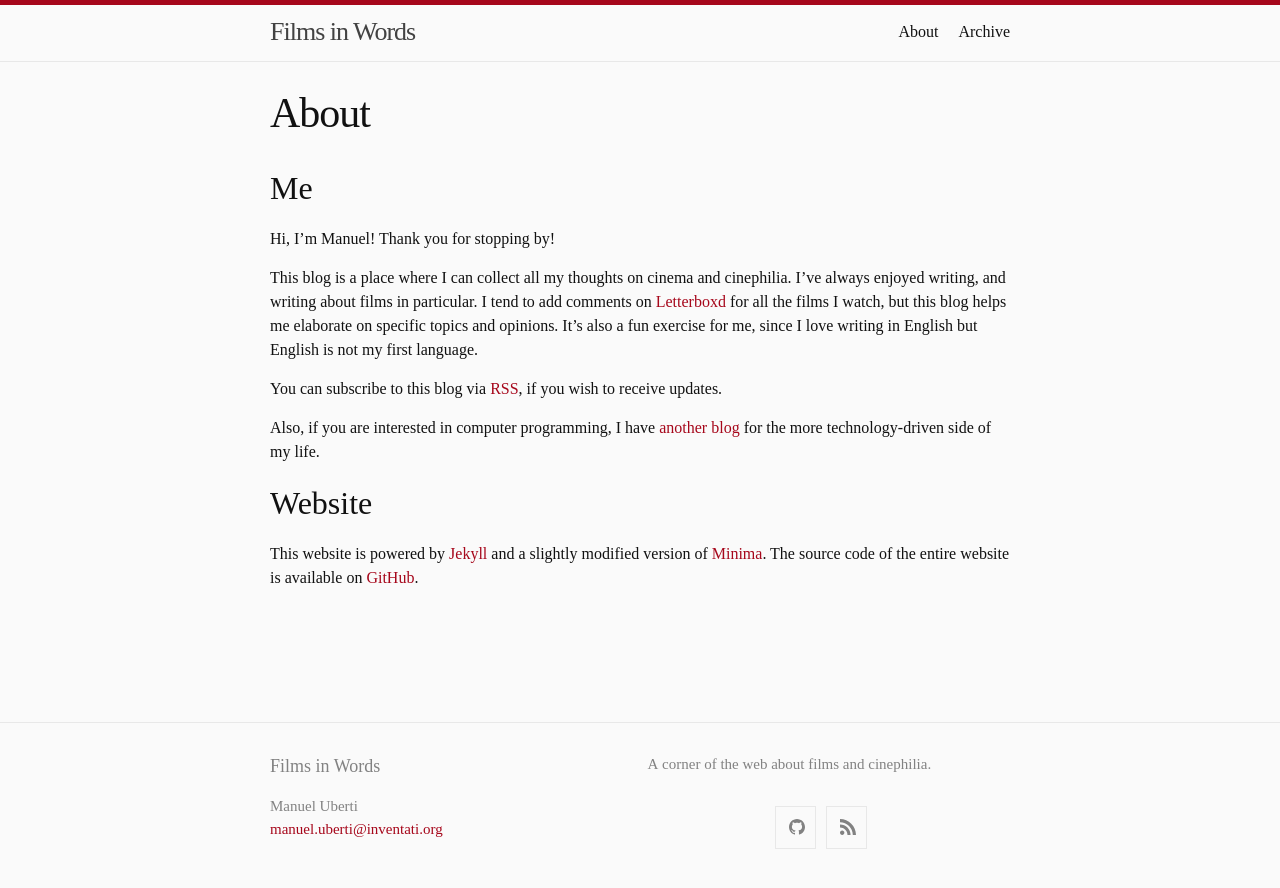
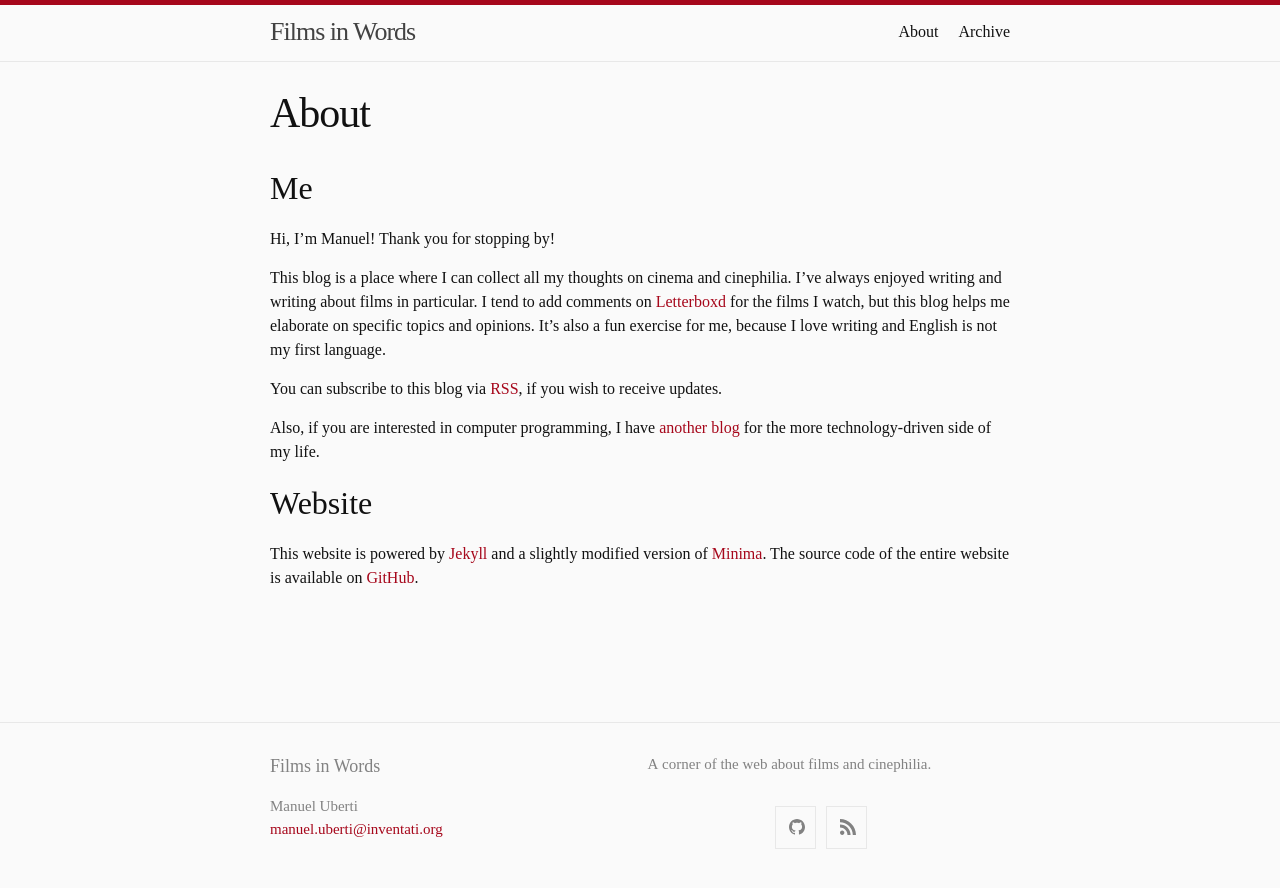
Before and after one commit to manuel-uberti/filmsinwords, a Jekyll site: the page built from about.md, in a window 1280 px wide. Shown: the top 888 px of the page. Built offline with Jekyll 4.4.1, drawn with Linux system fonts in a browser that asks for light colours; some web fonts are replaced.

Commit message:
Minor re-wording

```diff
--- a/about.md
+++ b/about.md
@@ -9,11 +9,11 @@ permalink: /about/
 Hi, I’m Manuel! Thank you for stopping by!
 
 This blog is a place where I can collect all my thoughts on cinema and
-cinephilia. I’ve always enjoyed writing, and writing about films in particular.
-I tend to add comments on [Letterboxd](https://letterboxd.com/muberti/) for all
-the films I watch, but this blog helps me elaborate on specific topics and
-opinions. It’s also a fun exercise for me, since I love writing in English but
-English is not my first language.
+cinephilia. I’ve always enjoyed writing and writing about films in particular.
+I tend to add comments on [Letterboxd](https://letterboxd.com/muberti/) for the
+films I watch, but this blog helps me elaborate on specific topics and opinions.
+It’s also a fun exercise for me, because I love writing and English is not my
+first language.
 
 You can subscribe to this blog via [RSS](https://www.filmsinwords.eu/feed.xml),
 if you wish to receive updates.
```
